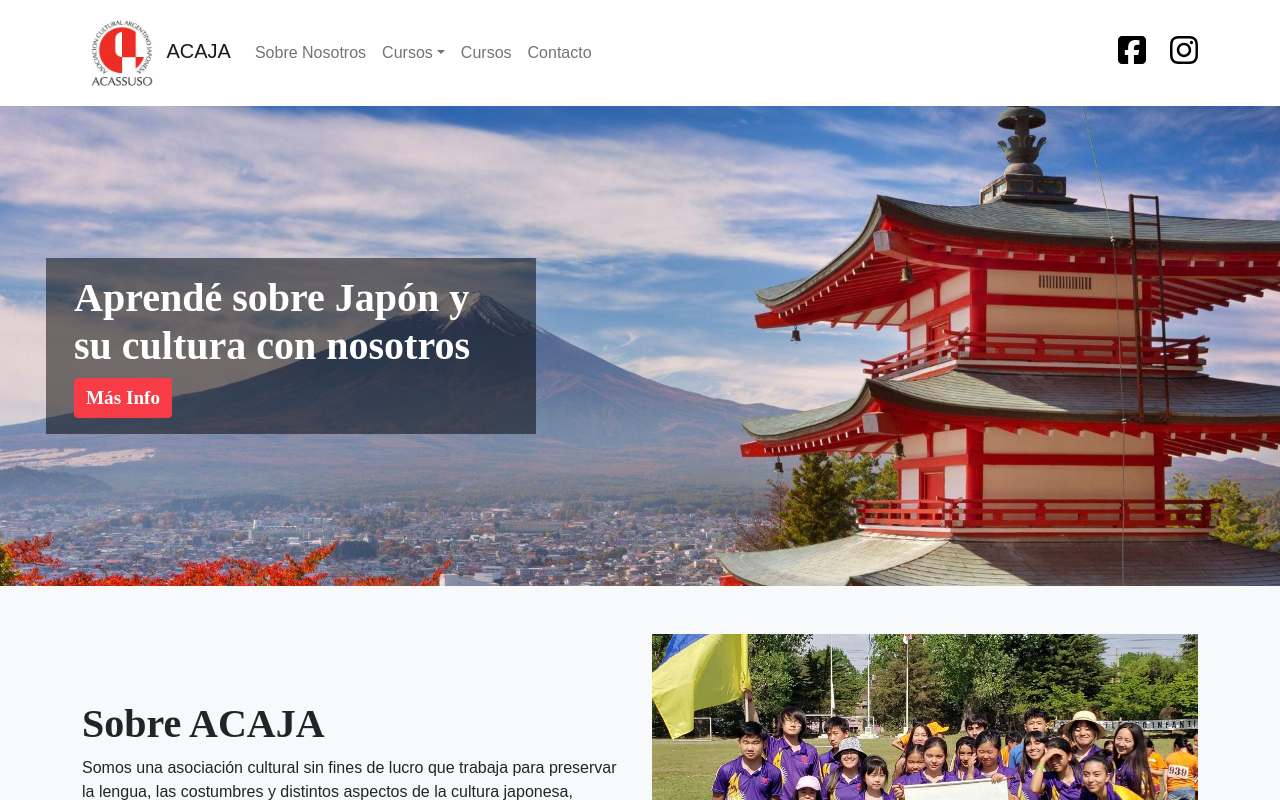
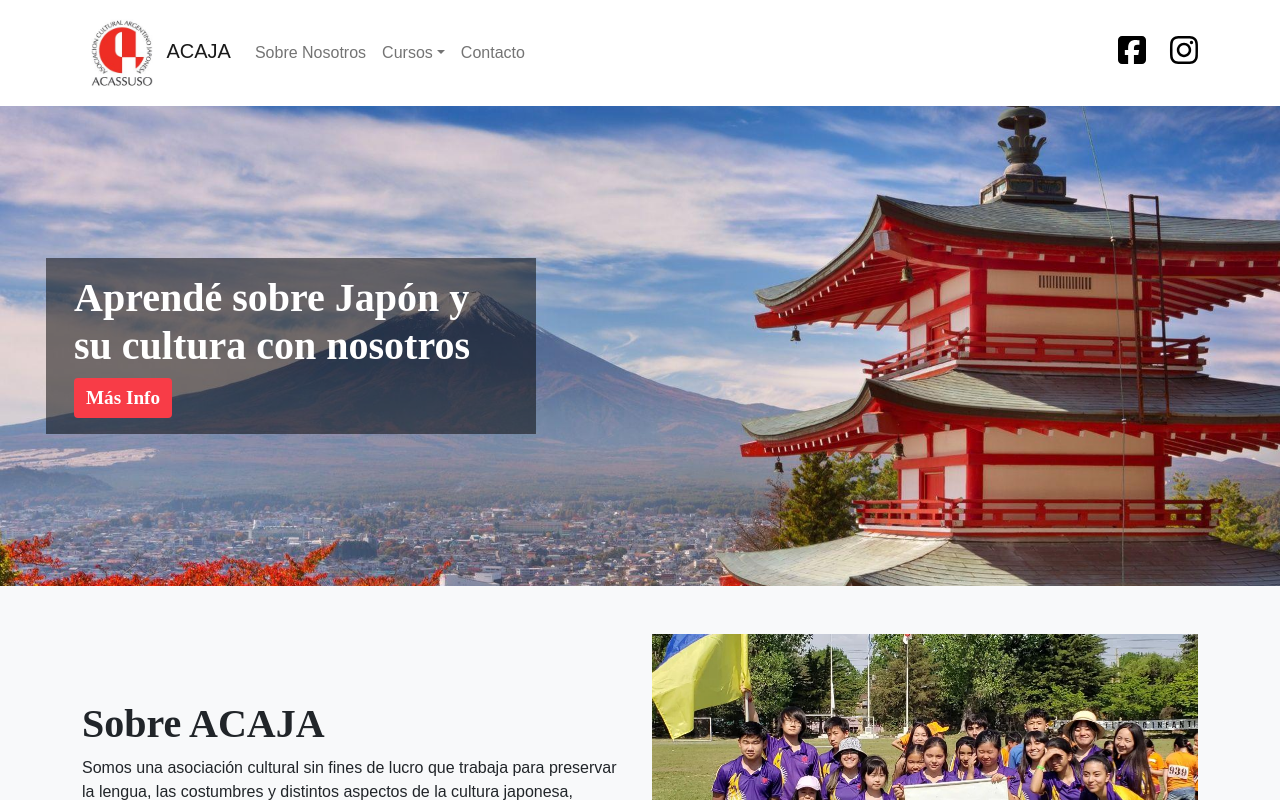
Before and after one commit to maiarakaki/ACAJA, a React (Vite) app: page / in a window 1280 px wide. Shown: the top 800 px of the page. Built offline with nearby package versions, Linux system fonts and the light colour scheme; a web font is replaced by a local one.

Commit message:
completed Navbar

```diff
--- a/src/components/Navbar/SiteNavbar.jsx
+++ b/src/components/Navbar/SiteNavbar.jsx
@@ -48,9 +48,6 @@ export default function SiteNavbar(){
                                     </HashLink>
                                 </NavDropdown.Item>
                             </NavDropdown>
-                            <HashLink className="nav-link" smooth to='/#courses-section'>
-                                Cursos
-                            </HashLink>
                             <HashLink className="nav-link" smooth to='/#contact-us'>
                                 Contacto
                             </HashLink>
```
